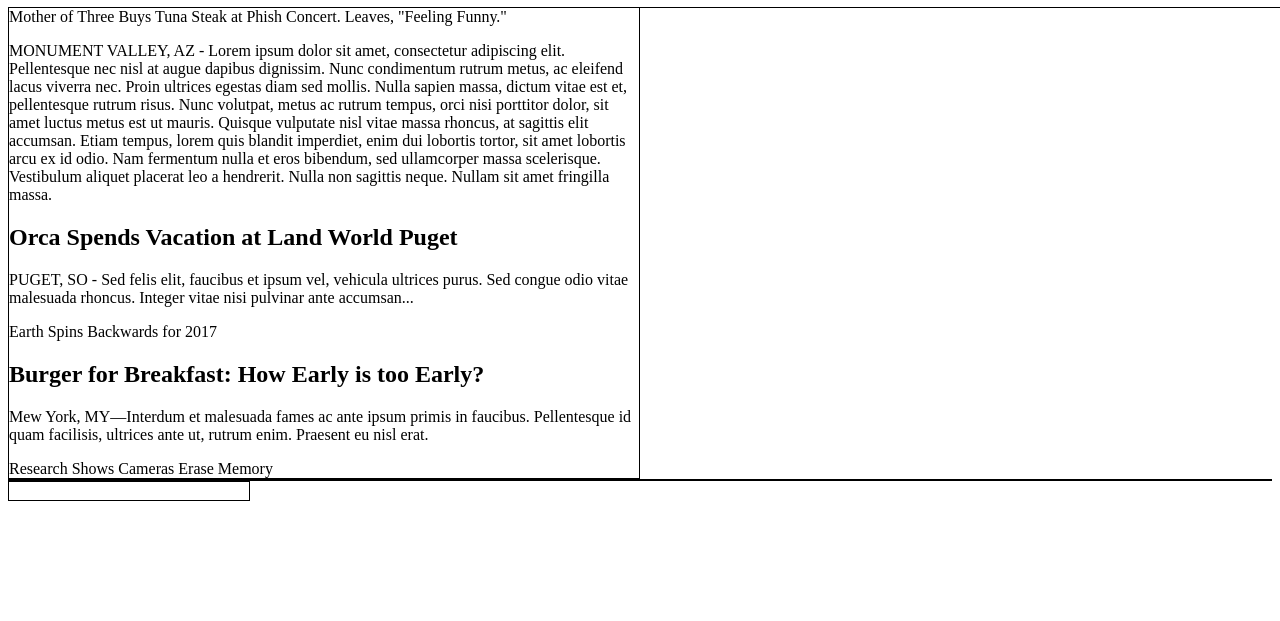
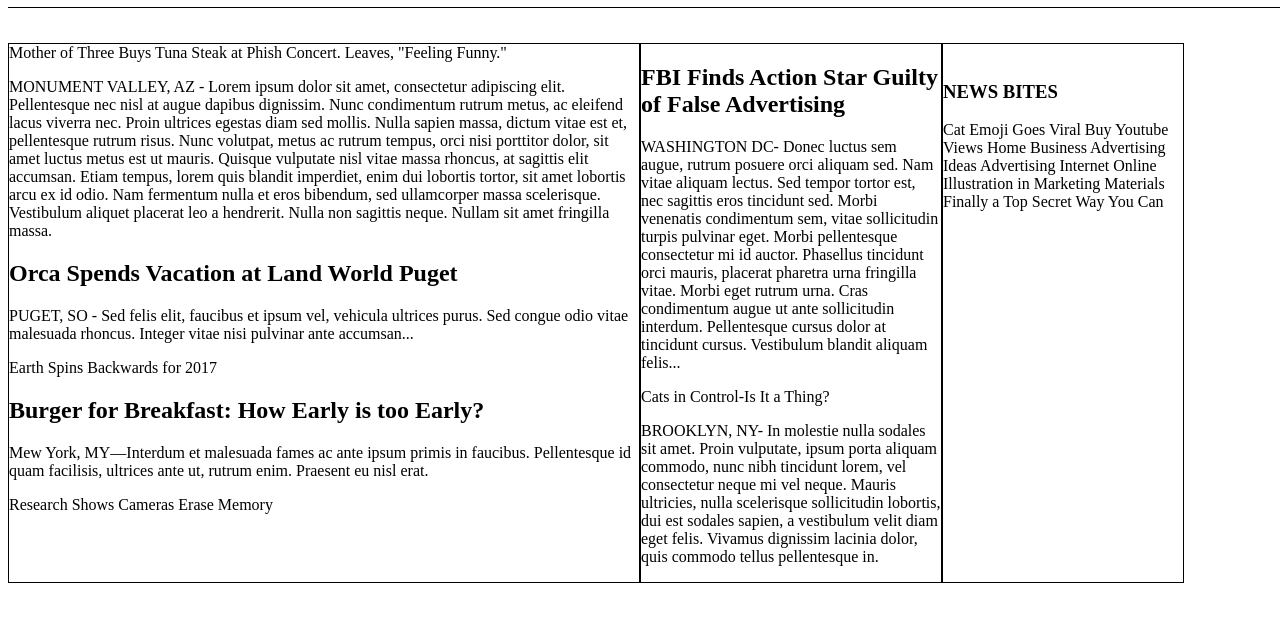
Before and after one commit to LJamesV/my-times, a plain HTML site: page index.html in a window 1280 px wide. Shown: the part 81-702 px from the top of the page. Drawn offline with Linux system fonts and the light colour scheme.

Commit message:
add content to html. changed content and main columns css

```diff
--- a/index.html
+++ b/index.html
@@ -75,14 +75,30 @@
       <div class="column-medium">
         <div class="top-medium">
           <div class="top-medium-a">
+            <h2>FBI Finds Action Star Guilty of False Advertising</h2>
           </div>
           <div class="top-medium-b">
+            <p>WASHINGTON DC- Donec luctus sem augue, rutrum posuere orci aliquam
+              sed. Nam vitae aliquam lectus. Sed tempor tortor est, nec sagittis
+              eros tincidunt sed. Morbi venenatis condimentum sem, vitae
+              sollicitudin turpis pulvinar eget. Morbi pellentesque consectetur
+              mi id auctor. Phasellus tincidunt orci mauris, placerat pharetra
+              urna fringilla vitae. Morbi eget rutrum urna. Cras condimentum
+              augue ut ante sollicitudin interdum. Pellentesque cursus dolor at
+              tincidunt cursus. Vestibulum blandit aliquam felis...</p>
           </div>
         </div>
         <div class="bottom-medium">
           <div class="bottom-medium-a">
+            <span>Cats in Control-Is It a Thing?</span>
           </div>
           <div class="bottom-medium-b">
+            <p>BROOKLYN, NY- In molestie nulla sodales sit amet. Proin vulputate,
+              ipsum porta aliquam commodo, nunc nibh tincidunt lorem, vel
+              consectetur neque mi vel neque. Mauris ultricies, nulla scelerisque
+              sollicitudin lobortis, dui est sodales sapien, a vestibulum velit
+              diam eget felis. Vivamus dignissim lacinia dolor, quis commodo
+              tellus pellentesque in.</p>
           </div>
         </div>
       </div>
@@ -93,8 +109,12 @@
         </div>
         <div class="bottom-small">
           <div class="bottom-small-a">
+            <h3>NEWS BITES</h3>
           </div>
           <div class="bottom-small-b">
+            <p>Cat Emoji Goes Viral Buy Youtube Views Home Business Advertising
+              Ideas Advertising Internet Online Illustration in Marketing Materials
+              Finally a Top Secret Way You Can</p>
           </div>
         </div>
       </div>
--- a/style.css
+++ b/style.css
@@ -37,17 +37,22 @@ a {
 }
 .content {
 position: relative;
-top: 80px;
+display: flex;
+padding-top: 116px;
+margin-bottom: 78px;
 }
 .column-large {
   width: 630px;
   border: 1px solid black;
+  flex-direction: column;
 }
 .column-medium {
-  300px;
+  width: 300px;
   border: 1px solid black;
+  flex-direction: column;
 }
 .column-small {
   width: 240px;
   border: 1px solid black;
+  flex-direction: column;
 }
```
